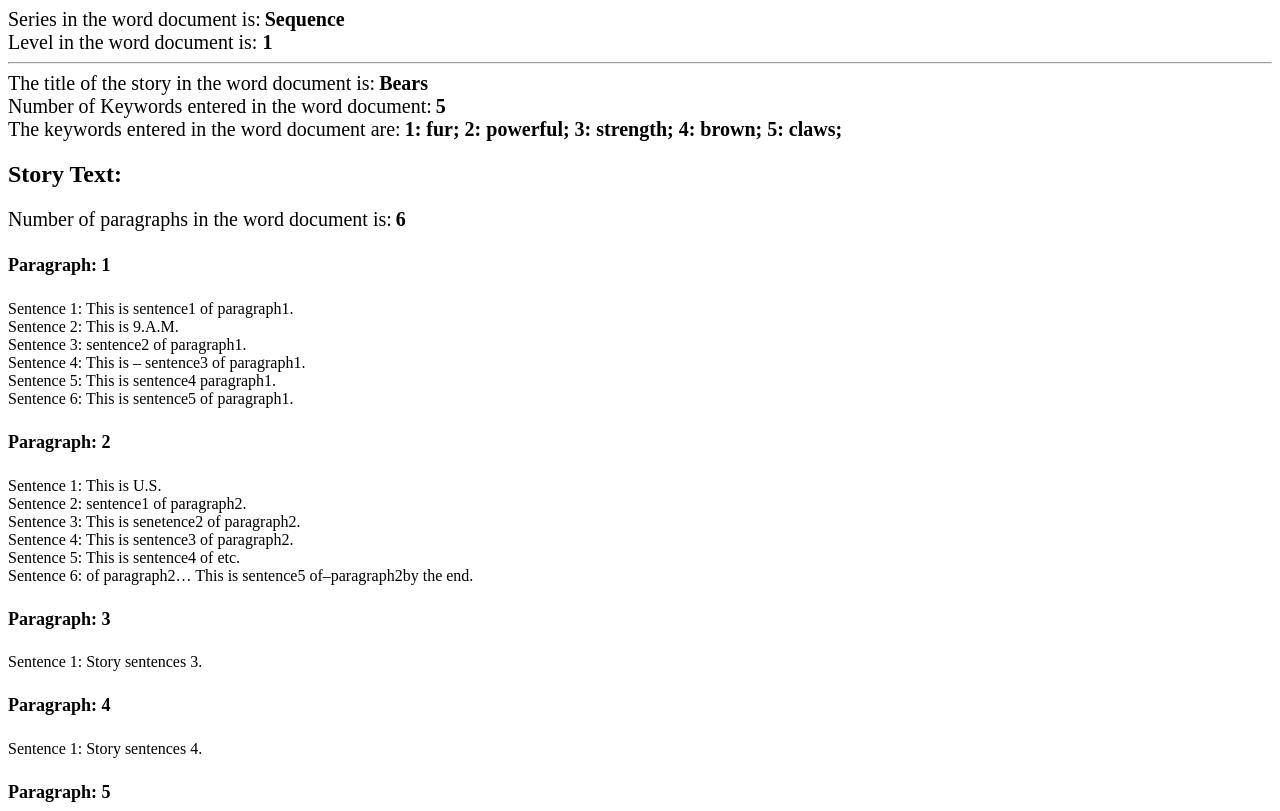
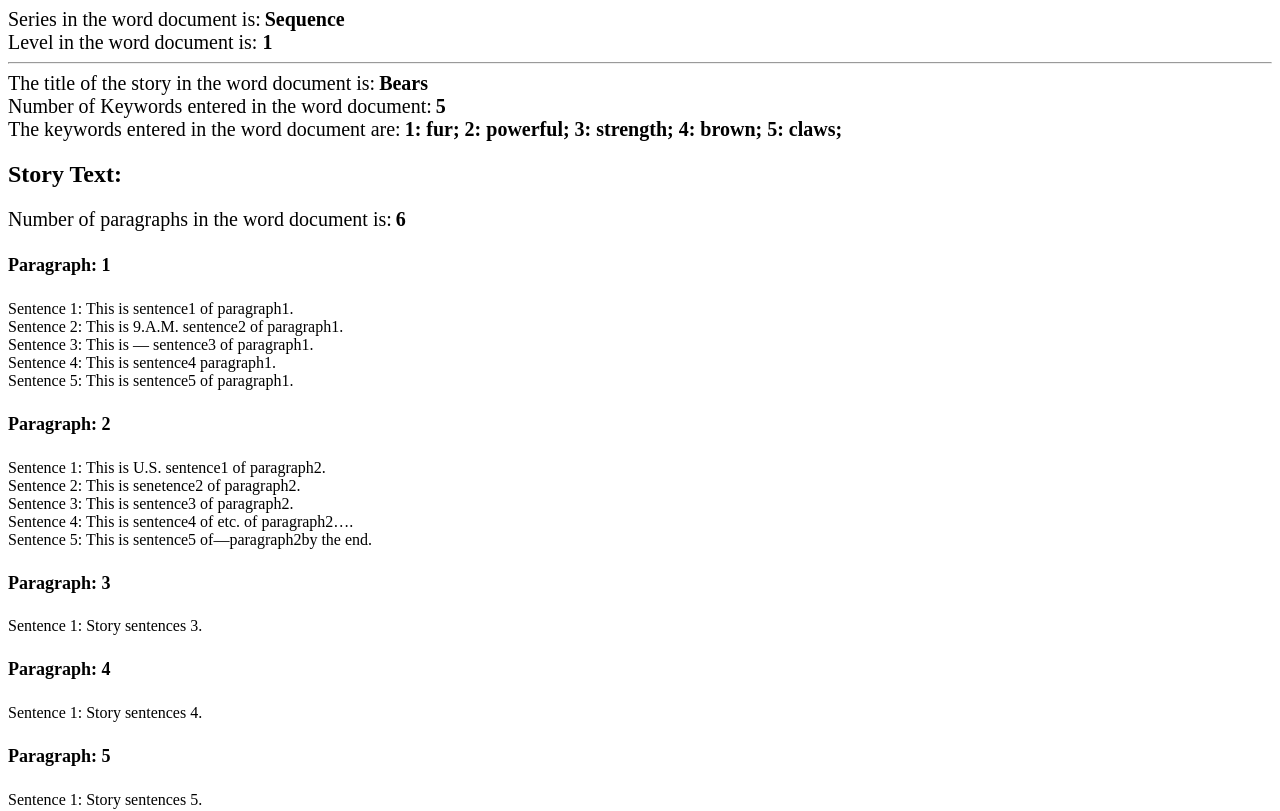
Before and after one commit to crazy-poncho/XML-parser, a website: page responseXPaths.html in a window 1280 px wide. Shown: the top 811 px of the page. Drawn offline with Linux system fonts and the light colour scheme.

Commit message:
bugfix: Resolve bug with multiple sentences * Multiple sentences bug fixing * Replace special symbols

```diff
--- a/responseXPaths.html
+++ b/responseXPaths.html
@@ -50,33 +50,26 @@
                                             <span style="font-size: 16px">
                                                 Sentence 2:
                                             </span>
-                                            <span style="font-size: 16px">This is 9.A.M.</span>
+                                            <span style="font-size: 16px">This is 9.A.M. sentence2 of paragraph1.</span>
                                         </div>
 
                                         <div>
                                             <span style="font-size: 16px">
                                                 Sentence 3:
                                             </span>
-                                            <span style="font-size: 16px">sentence2 of paragraph1.</span>
+                                            <span style="font-size: 16px">This is &mdash; sentence3 of paragraph1.</span>
                                         </div>
 
                                         <div>
                                             <span style="font-size: 16px">
                                                 Sentence 4:
                                             </span>
-                                            <span style="font-size: 16px">This is – sentence3 of paragraph1.</span>
+                                            <span style="font-size: 16px">This is sentence4 paragraph1.</span>
                                         </div>
 
                                         <div>
                                             <span style="font-size: 16px">
                                                 Sentence 5:
-                                            </span>
-                                            <span style="font-size: 16px">This is sentence4 paragraph1.</span>
-                                        </div>
-
-                                        <div>
-                                            <span style="font-size: 16px">
-                                                Sentence 6:
                                             </span>
                                             <span style="font-size: 16px">This is sentence5 of paragraph1.</span>
                                         </div>
@@ -90,42 +83,35 @@
                                             <span style="font-size: 16px">
                                                 Sentence 1:
                                             </span>
-                                            <span style="font-size: 16px">This is U.S.</span>
+                                            <span style="font-size: 16px">This is U.S. sentence1 of paragraph2.</span>
                                         </div>
 
                                         <div>
                                             <span style="font-size: 16px">
                                                 Sentence 2:
                                             </span>
-                                            <span style="font-size: 16px">sentence1 of paragraph2.</span>
+                                            <span style="font-size: 16px">This is senetence2 of paragraph2.</span>
                                         </div>
 
                                         <div>
                                             <span style="font-size: 16px">
                                                 Sentence 3:
                                             </span>
-                                            <span style="font-size: 16px">This is senetence2 of paragraph2.</span>
+                                            <span style="font-size: 16px">This is sentence3 of paragraph2.</span>
                                         </div>
 
                                         <div>
                                             <span style="font-size: 16px">
                                                 Sentence 4:
                                             </span>
-                                            <span style="font-size: 16px">This is sentence3 of paragraph2.</span>
+                                            <span style="font-size: 16px">This is sentence4 of etc. of paragraph2&#8230;.</span>
                                         </div>
 
                                         <div>
                                             <span style="font-size: 16px">
                                                 Sentence 5:
                                             </span>
-                                            <span style="font-size: 16px">This is sentence4 of etc.</span>
-                                        </div>
-
-                                        <div>
-                                            <span style="font-size: 16px">
-                                                Sentence 6:
-                                            </span>
-                                            <span style="font-size: 16px">of paragraph2… This is sentence5 of–paragraph2by the end.</span>
+                                            <span style="font-size: 16px"> This is sentence5 of&mdash;paragraph2by the end.</span>
                                         </div>
 
                             </div>
```
Also changed, not shown: xpathHtmlMaker.js (+27 -2 lines).
